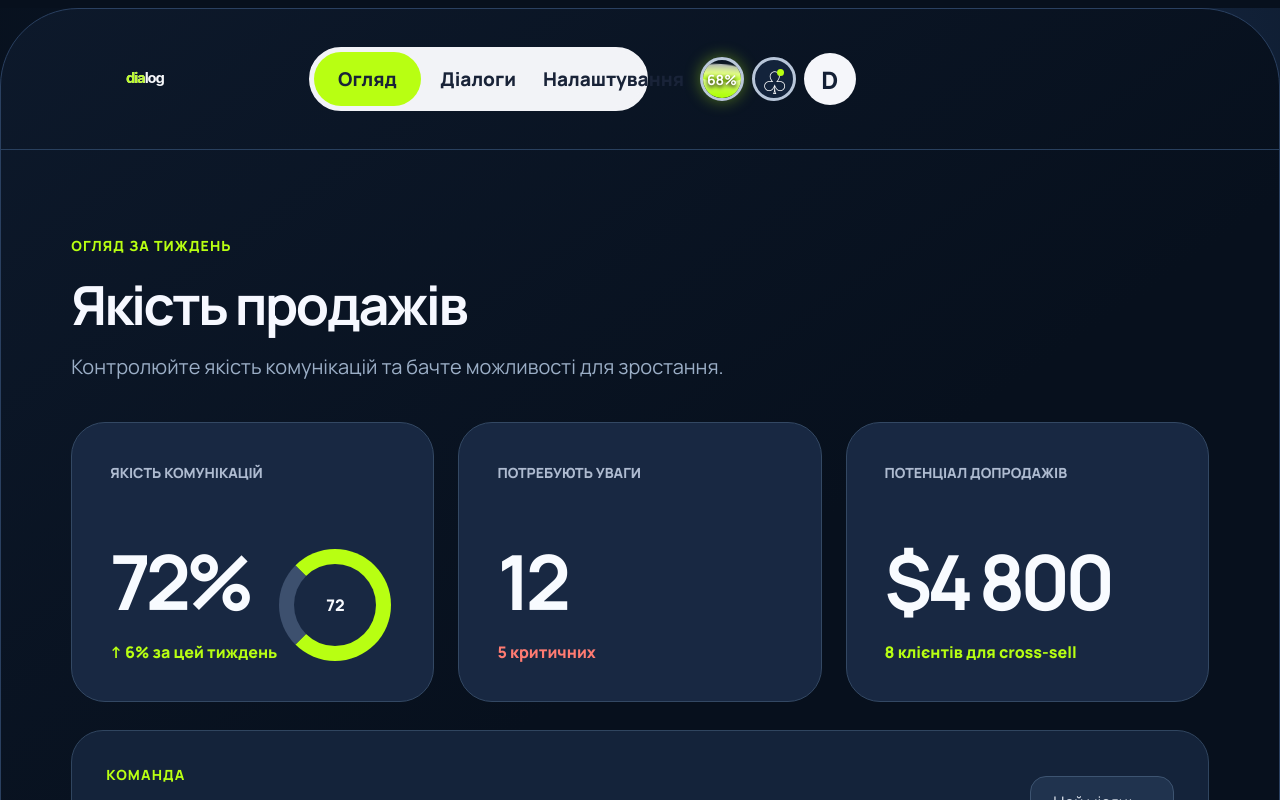
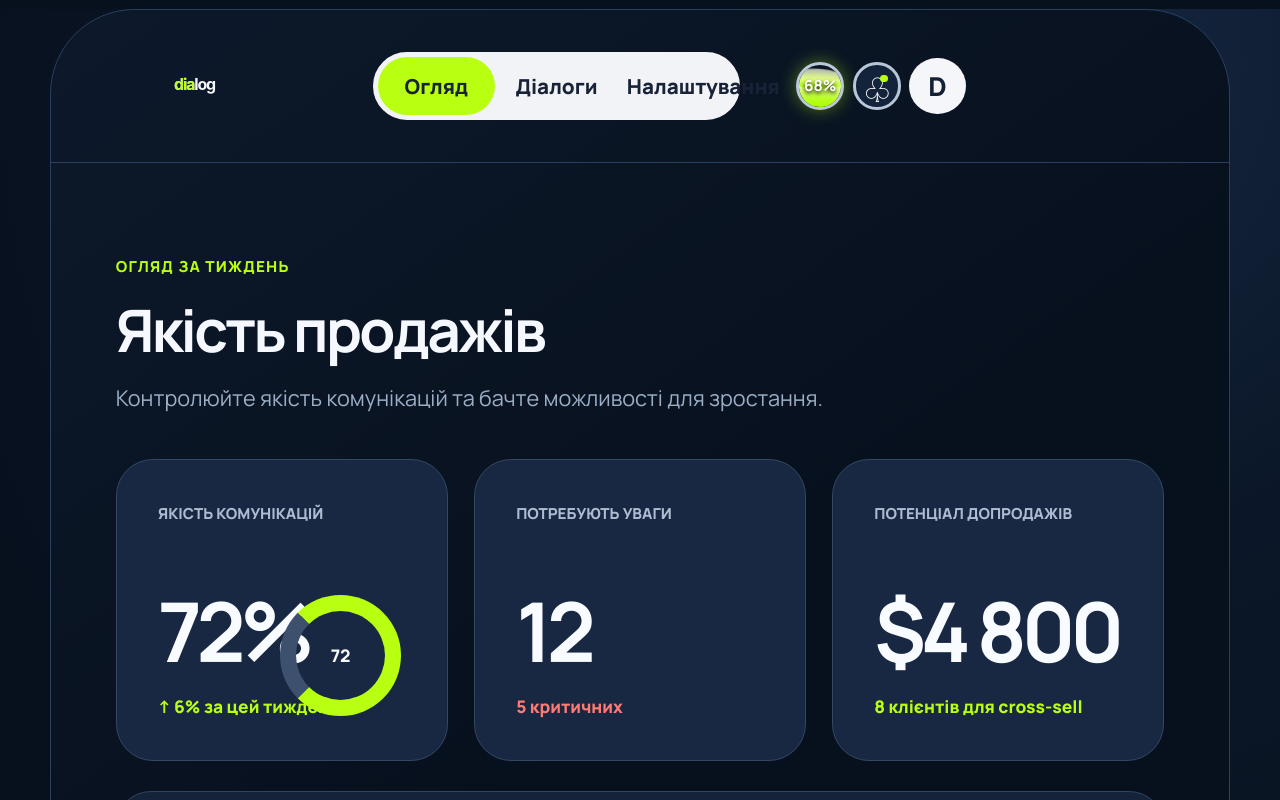
Before and after one commit to dia-consult/dialog, a React (Vite) app: page / in a window 1280 px wide. Shown: the top 800 px of the page. Built offline with nearby package versions, Linux system fonts and the light colour scheme.

Commit message:
Revert "Remove zoom from responsive shell"
This reverts commit fd364cc63c5e683ae4879370ee1d48e1c6cb4def.

```diff
--- a/src/App.jsx
+++ b/src/App.jsx
@@ -40,8 +40,8 @@ function formatDuration(seconds) {
   return minutes ? `${minutes} хв ${remainder ? `${remainder} с` : ''}`.trim() : `${remainder} с`;
 }
 
-const interfaceScaleMin = 1;
-const interfaceScaleMax = 1;
+const interfaceScaleMin = 0.85;
+const interfaceScaleMax = 1.2;
 
 function getInterfaceScale() {
   return interfaceScaleMax;
--- a/src/interface-scale.css
+++ b/src/interface-scale.css
@@ -1,11 +1,11 @@
 :root { --ui-scale: 1; }
 
-/* Responsive CSS reflows the product; do not enlarge the canvas with zoom,
-   because browser zoom would make centred navigation overlap its side tools. */
+/* Chrome and modern desktop browsers apply zoom before layout. Compensating
+   width keeps the rounded product frame aligned with the viewport. */
 .app-shell {
-  width: 100%;
-  max-width: 2048px;
-  zoom: 1;
+  width: calc(100% / var(--ui-scale));
+  max-width: calc(2048px / var(--ui-scale));
+  zoom: var(--ui-scale);
 }
 
 .interface-size { scroll-margin-top: 32px; }
```
